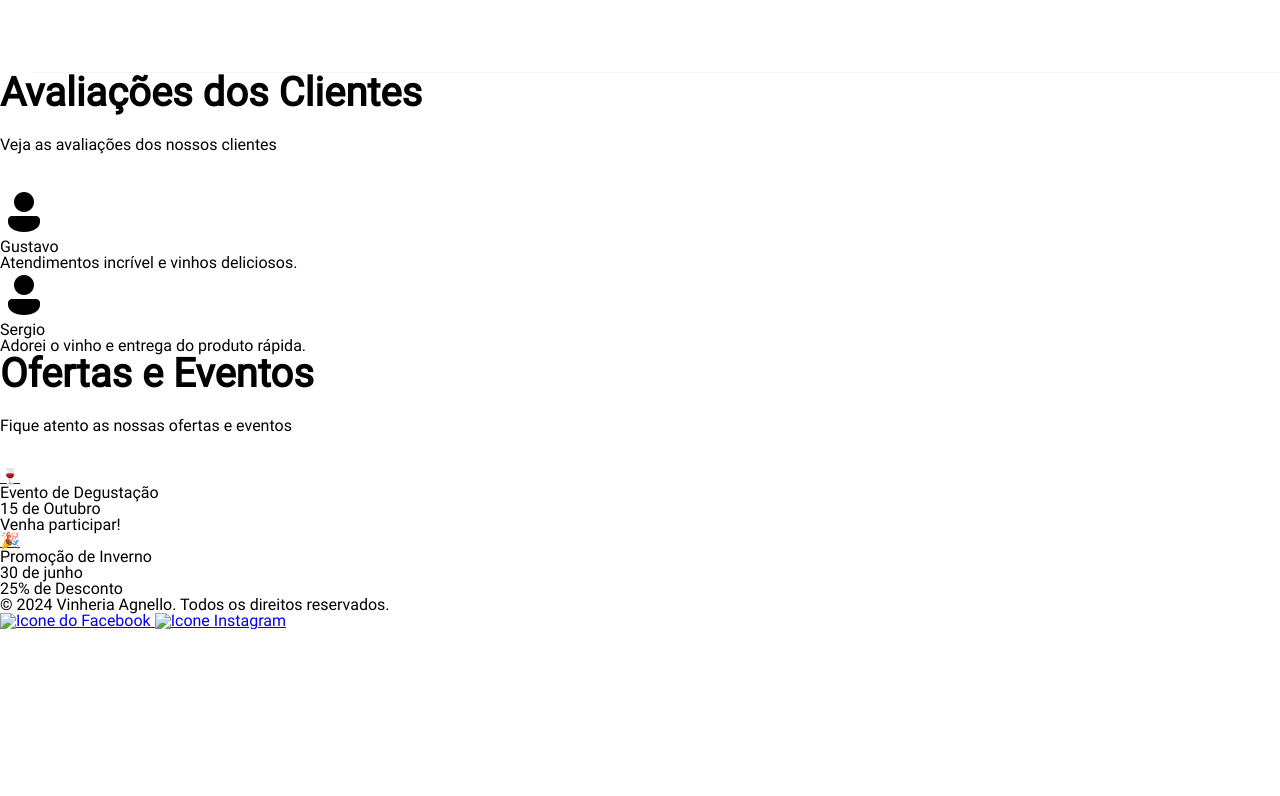
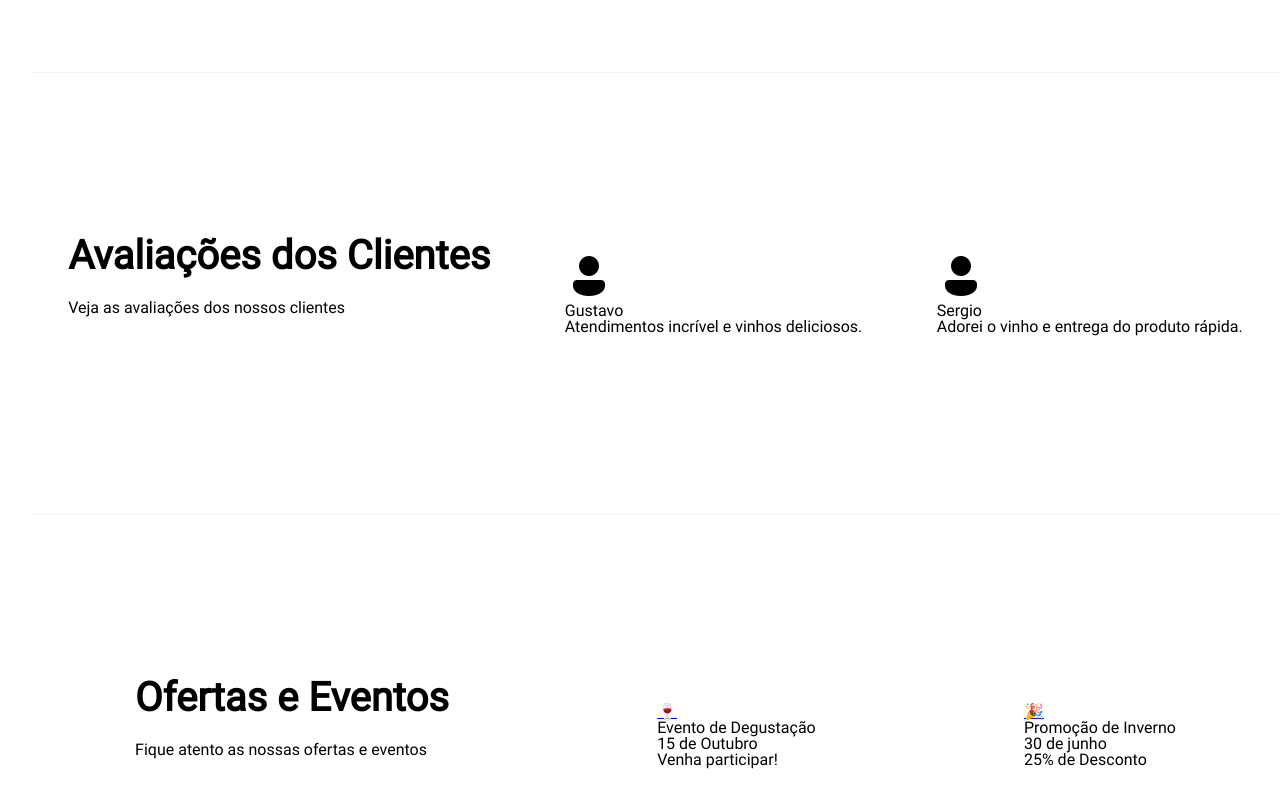
Before and after one commit to gumoura82/Project-Adega-Agnelo, a plain HTML site: page src/home/index.html in a window 1280 px wide. Shown: the part 1255-2051 px from the top of the page. Before the commit the page ends 1885 px from the top, so only its background shows below. Drawn offline with Linux system fonts and the light colour scheme; files whose address does not match are found by name.

Commit message:
Sessão Nossa Hístoria encerrada, Footer encerrado

```diff
--- a/src/home/index.css
+++ b/src/home/index.css
@@ -234,21 +234,76 @@ Section "Nossa Hístoria
 
 .sr-giulio {
     display: flex;
+    gap: 8px;
+    height: 20px;
+}
+
+.sr-giulio h4 {
+    margin-top: 2px;
 }
 
 .sr-giulio img{
     width: auto;
     height: 20px;
+    background-color: #cbcbcb;
+    border-radius: 13px;
 }
 
 /*
 Section "Avaliação de Clientes"
-/*
+*/
+
+.customer-reviews {
+    height: 441px;
+    display: flex;
+    justify-content: space-around;
+    align-items: center;
+    border-bottom: 1px solid #f5f2f2;
+    margin-left: 31px;
+}
+
 
 /*
 Section "Ofertas e Eventos"
-/*
+*/
+
+.offers-and-events {
+    height: 441px;
+    display: flex;
+    justify-content: space-around;
+    align-items: center;
+    border-bottom: 1px solid #f5f2f2;
+    margin-left: 31px;
+}
+
 
 /*
 Footer
-/*
+*/
+
+.footer {
+    height: 220px;
+    display: flex;
+    align-items: center;
+    justify-content: center;
+    flex-direction: row;
+    gap: 20px;
+    margin: 0px;
+}
+
+.footer p {
+    width: 281px;
+    font-size: 20px;
+    text-align: center;
+
+}
+
+.icons-social-midia {
+    display: flex;
+    gap: 20px;
+}
+
+.footer img {
+    height: 42px;
+    width: auto;
+}
--- a/src/home/index.html
+++ b/src/home/index.html
@@ -128,10 +128,10 @@
         <p>© 2024 Vinheria Agnello. Todos os direitos reservados.</p>
         <div class="icons-social-midia">
             <a href="https://pt-br.facebook.com" target="_blank">
-                <img class="button-face" src="/imgs/Icon Face.png" alt="Icone do Facebook">
+                <img class="button-face" src="/public/assets/pictures/icons8-facebook-50.png" alt="Icone do Facebook">
             </a>
             <a href="https://www.instagram.com" target="_blank">
-                <img class="button-insta" src="/imgs/Icon Insta.png" alt="Icone Instagram">
+                <img class="button-insta" src="/public/assets/pictures//icons8-instagram-50.png" alt="Icone Instagram">
             </a>
         </div>
     </footer>
```
Also changed, not shown: public/assets/pictures/Icon Face.png (deleted), public/assets/pictures/Icon Insta.png (deleted), public/assets/pictures/icons8-facebook-50.png (added), public/assets/pictures/icons8-instagram-50.png (added).
